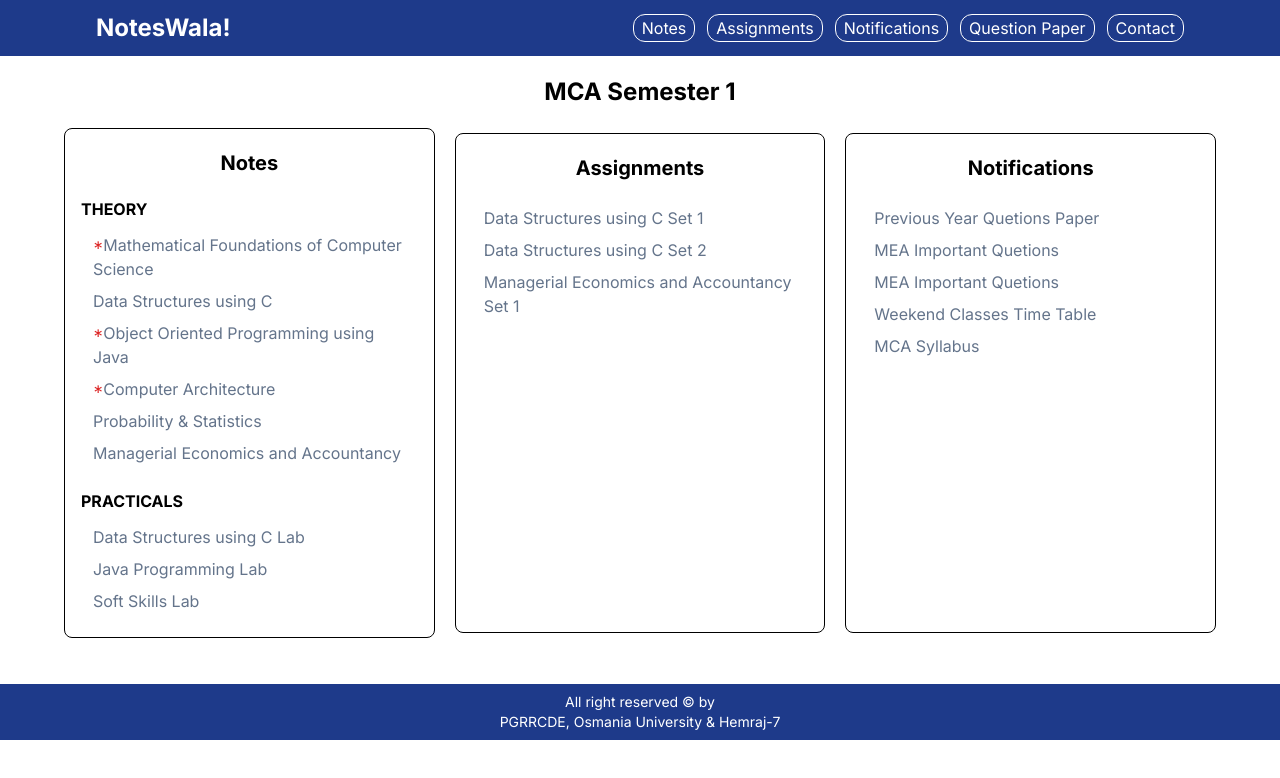
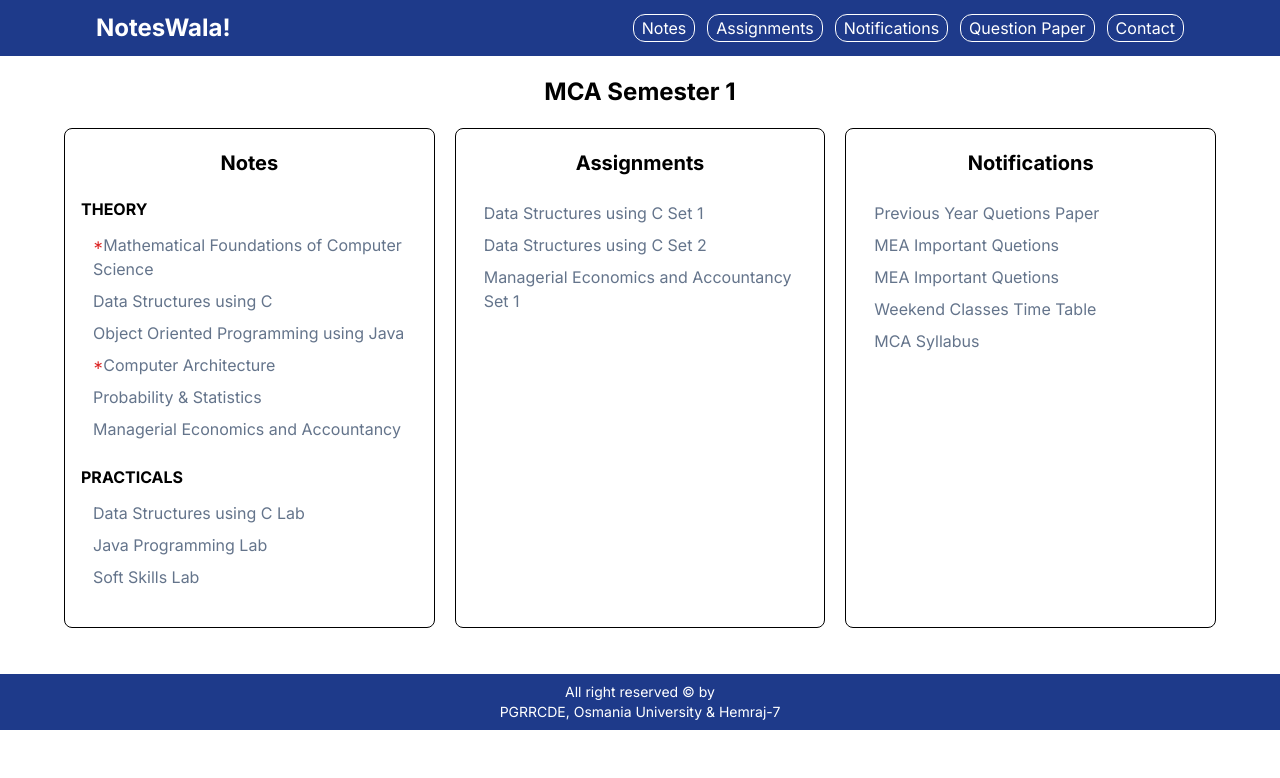
Before and after one commit to Hemraj-7/NotesWala, a Next.js app: page /explore in a window 1280 px wide. Shown: the top 778 px of the page. Built offline with nearby package versions, Linux system fonts and the light colour scheme.

Commit message:
12th commit

```diff
--- a/app/explore/page.js
+++ b/app/explore/page.js
@@ -15,7 +15,7 @@ const page = () => {
             <ul className='flex flex-col gap-2 p-3'>
               <li className='text-slate-500 hover:text-black'><Link href={'/'}><span className='text-red-600'>*</span>Mathematical Foundations of Computer Science</Link></li>
               <li className='text-slate-500 hover:text-black'><Link href={'/notes/c/C Programming Handwritten Notes.pdf'}>Data Structures using C</Link></li>
-              <li className='text-slate-500 hover:text-black'><Link href={'/'}><span className='text-red-600'>*</span>Object Oriented Programming using Java</Link></li>
+              <li className='text-slate-500 hover:text-black'><Link href={'/notes/java/Full Java notes .pdf'}>Object Oriented Programming using Java</Link></li>
               <li className='text-slate-500 hover:text-black'><Link href={'/'}><span className='text-red-600'>*</span>Computer Architecture</Link></li>
               <li className='text-slate-500 hover:text-black'><Link href={'/explore/notes'}>Probability & Statistics</Link></li>
               <li className='text-slate-500 hover:text-black'><Link href={'/explore/notes'}>Managerial Economics and Accountancy</Link></li>
```
Also changed, not shown: 1 other file (tests, documents, lock files or other folders).
